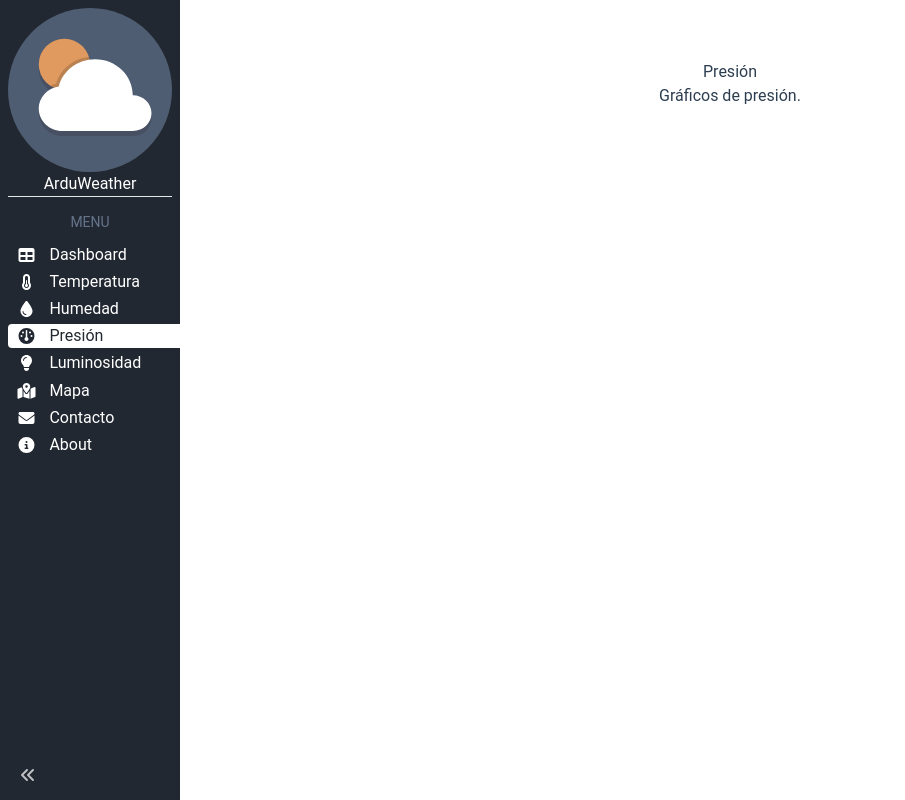
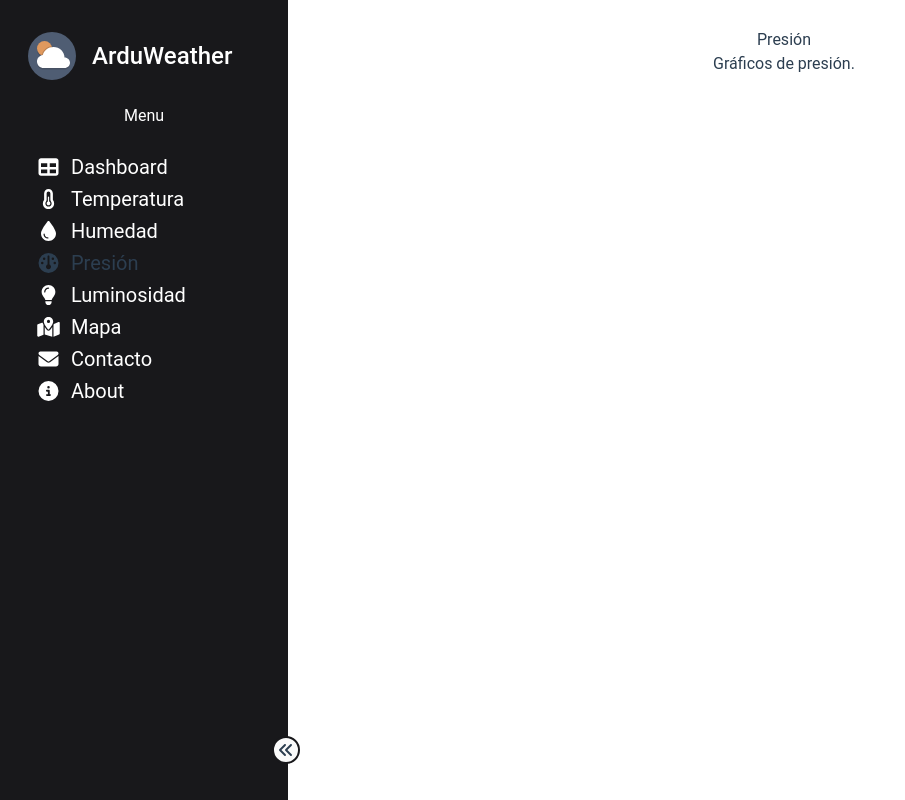
Before and after one commit to am4rtinez/arduino-weather-station, a Vue app in the folder site/frontend/: page /pressure in a window 1280 px wide. Shown: the whole page, without its empty margins (0-905 px from the left). Built offline with nearby package versions, Linux system fonts and the light colour scheme; no server answers.

Commit message:
Transicion a tailwindcss

```diff
--- a/site/frontend/src/App.vue
+++ b/site/frontend/src/App.vue
@@ -11,16 +11,17 @@
 </script>
 
 <template>
-	<div class="page">
-		<sidebar />
-		<div class="content" :style="{ 'margin-left': sidebarWidth }">
+	<div class="flex">
+		<sidebar class="" />
+		<!-- <div class="content p-7 flex-1" :style="{ 'margin-left': sidebarWidth }"> -->
+		<div class="content p-7 flex-1">
 			<router-view />
 		</div>
 	</div>
 </template>
 
 <style>
-	:root {
+	/* :root {
 		--color1: #EDE6DB;
 		--color-light: #6df7a2;
 		--color2: #417D7A;
@@ -41,9 +42,16 @@
 		--sidebar-bg-item-hover: #393E46;
 		--sidebar-color-item-hover:var(--color-light);
 		--sidebar-item-active: #fff;
-		/* --sidebar-bg-color: #2f855a; */
-		/* --sidebar-item-active: #276749; */
 	}
+
+
+	body {
+		box-sizing: border-box;
+	}
+
+	#logo{
+		width: 40%;
+	} */
 
 	#app {
 		font-family: 'Roboto', Avenir, Helvetica, Arial, sans-serif;
@@ -51,15 +59,5 @@
 		-moz-osx-font-smoothing: grayscale;
 		text-align: center;
 		color: #2c3e50;
-		margin-top: 60px;
 	}
-
-	body {
-		box-sizing: border-box;
-	}
-
-	#logo{
-		width: 40%;
-	}
-
 </style>
--- a/site/frontend/src/components/sidebar/Sidebar.vue
+++ b/site/frontend/src/components/sidebar/Sidebar.vue
@@ -1,24 +1,27 @@
 <script>
 	import SidebarLink from './SidebarLink.vue'
-	import { collapsed, toggleSidebar, sidebarWidth } from './state'
+	import { collapsed, toggleSidebar, sidebarWidth, rotate } from './state'
 	export default {
 		props: {},
 		components: {  SidebarLink },
 		setup() {
-			return { collapsed, toggleSidebar, sidebarWidth }
+			return { collapsed, toggleSidebar, sidebarWidth, rotate }
 		}
 	}
 </script>
 
 <template>
-	<aside class="sidebar" :style="{ width: sidebarWidth }">
-		<img src="@/assets/Circle-icons-weather.svg" alt="logo vue">
-		<h1>
-			<span v-if="!collapsed">ArduWeather
-			<hr></span>
-		</h1>
-		<h3>Menu</h3>
-		<SidebarLink to="/" icon="fa-solid fa-table">Dashboard</SidebarLink>
+	<aside class="sidebar duration-300 h-screen p-7 pt-8 bg-zinc-900 relative items-center" :class="sidebarWidth">
+		<span class="absolute cursor-pointer -right-3 bottom-9 w-7 h-7 border-2 border-zinc-900 bg-zinc-50 rounded-full duration-200" @click="toggleSidebar" :class="rotate">
+			<fa class="p-1" icon="fa-solid fa-angle-double-left"/>
+		</span>
+		<div class="brand flex items-center gap-xl-4">
+			<img class="w-12 h-12 cursor-pointer block mr-4" src="@/assets/Circle-icons-weather.svg" alt="logo">
+			<h1 class="text-white font-medium text-2xl" v-if="!collapsed">ArduWeather</h1>
+		</div>
+		<h3 class="mt-6 text-center text-white">Menu</h3>
+		<div class="menu mt-6 text-xl">
+			<SidebarLink class="text-center" to="/" icon="fa-solid fa-table">Dashboard</SidebarLink>
 			<SidebarLink to="/temperature" icon="fa-solid fa-temperature-half">Temperatura</SidebarLink>
 			<SidebarLink to="/humidity" icon="fa-solid fa-tint">Humedad</SidebarLink>
 			<SidebarLink to="/pressure" icon="fa-solid fa-gauge">Presión</SidebarLink>
@@ -26,10 +29,8 @@
 			<SidebarLink to="/map" icon="fa-solid fa-map-marked-alt">Mapa</SidebarLink>
 			<SidebarLink to="/contact" icon="fa-solid fa-envelope">Contacto</SidebarLink>
 			<SidebarLink to="/about" icon="fa-solid fa-circle-info">About</SidebarLink>
+		</div>
 
-		<span class="collapse-icon" :class="{ 'rotate-180' : collapsed }" @click="toggleSidebar">
-			<fa icon="fa-solid fa-angle-double-left" />
-		</span>
 	</aside>
 </template>
 
@@ -38,7 +39,7 @@
 </style>
 
 <style scoped>
-	.sidebar {
+	/* .sidebar {
 		color: white;
 		background-color: var(--sidebar-bg);
 		float: left;
@@ -55,20 +56,9 @@
 	.sidebar h1 {
 		height: 2.5em;
 	}
-	.collapse-icon {
-		position: absolute;
-		bottom: 0;
-		padding: 0.75em;
-		color: rgba(255, 255, 255, 0.7);
-		transition: 0.2s linear;
-	}
 
 	.collapse-icon:hover {
 		color: var(--sidebar-color-item-hover);
-	}
-	.rotate-180 {
-		transform: rotate(180deg);
-		transition: 0.2s linear;
 	}
 
 	h3 {
@@ -77,5 +67,13 @@
 		font-size: 0.875rem;
 		margin-bottom: 0.5rem;
 		text-transform: uppercase;
+	} */
+	.collapse-icon {
+		color: red;
+		transition: 0.2s linear;
+	}
+	.rotate-180 {
+		transform: rotate(180deg);
+		transition: 0.2s linear;
 	}
 </style>
--- a/site/frontend/src/components/sidebar/state.js
+++ b/site/frontend/src/components/sidebar/state.js
@@ -3,8 +3,14 @@ import { ref, computed } from 'vue'
 export const collapsed = ref(false)
 export const toggleSidebar = () => (collapsed.value = !collapsed.value)
 
-export const SIDEBAR_WIDTH = 180
-export const SIDEBAR_WIDTH_COLLAPSED = 38
+export const SIDEBAR_WIDTH = 'w-72'
+export const SIDEBAR_WIDTH_COLLAPSED = 'w-24'
+export const ROTATE_COLLAPSED = 'rotate-180'
+
 export const sidebarWidth = computed (
-	() => `${collapsed.value ? SIDEBAR_WIDTH_COLLAPSED : SIDEBAR_WIDTH}px`
+	() => `${collapsed.value ? SIDEBAR_WIDTH_COLLAPSED : SIDEBAR_WIDTH}`
 )
+
+export const rotate = computed (
+	() => `${collapsed.value ?  ROTATE_COLLAPSED : ''}`
+)
--- a/site/frontend/tailwind.config.js
+++ b/site/frontend/tailwind.config.js
@@ -5,7 +5,12 @@ module.exports = {
     "./src/**/*.{vue,js,ts,jsx,tsx}",
   ],
   theme: {
-    extend: {},
+    extend: {
+      width: {
+        '128': '128px',
+				'38': '38px'
+      }
+    }
   },
   plugins: [],
 }
```
Also changed, not shown: 2 other files (tests, documents, lock files or other folders). Lines whose indentation alone changed are shown as unchanged.
